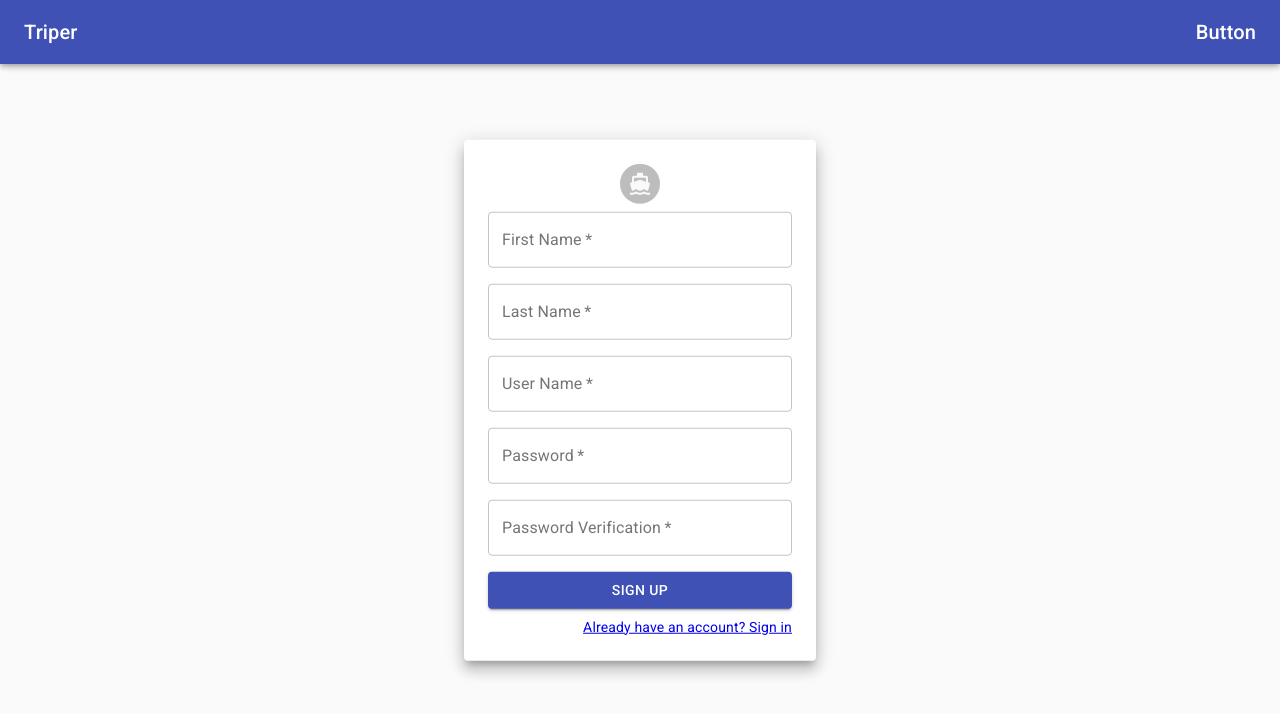
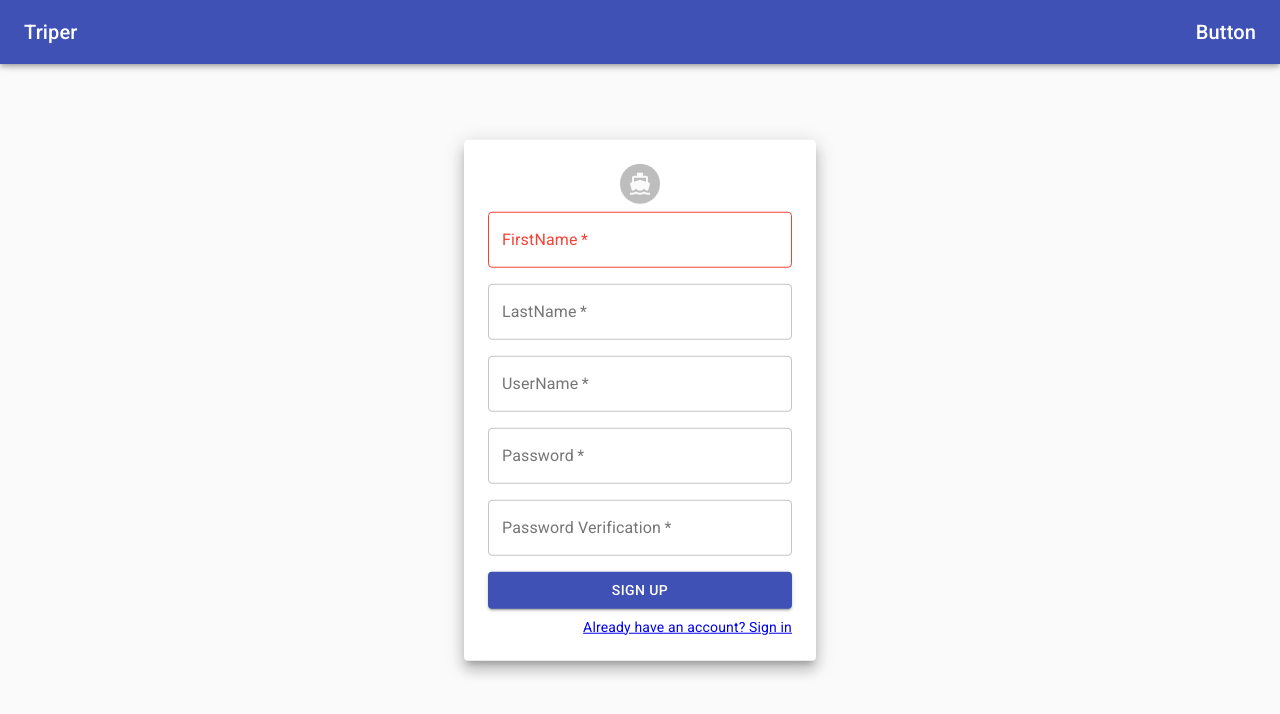
Before and after one commit to YevgenyBen/Project-Three-Client, a React (Create React App) app: page /SignUp in a window 1280 px wide. Shown: the top 714 px of the page. Built offline with nearby package versions, Linux system fonts and the light colour scheme.

Commit message:
work on signup redux

```diff
--- a/src/App.css
+++ b/src/App.css
@@ -1,4 +1,4 @@
-.App {
+/* .App {
   text-align: center;
 }
 
@@ -35,4 +35,7 @@
   to {
     transform: rotate(360deg);
   }
+} */
+body {
+  background-image: url("./beachBG.jpg");
 }
--- /dev/null
+++ b/src/actions/UserActions.js
@@ -0,0 +1,32 @@
+export const UserActions = {
+  TYPE: val => {
+    return {
+      type: "TYPE",
+      payload: val
+    };
+  },
+  FirstName: val => {
+    return {
+      type: "FirstName",
+      payload: val
+    };
+  },
+  LastName: val => {
+    return {
+      type: "LastName",
+      payload: val
+    };
+  },
+  UserName: val => {
+    return {
+      type: "UserName",
+      payload: val
+    };
+  },
+  PASSWORDFIELD: val => {
+    return {
+      type: "PASSWORDFIELD",
+      payload: val
+    };
+  }
+};
--- /dev/null
+++ b/src/components/CostumTextField.js
@@ -0,0 +1,33 @@
+import React, { useState } from "react";
+import TextField from "@material-ui/core/TextField";
+import { useDispatch } from "react-redux";
+import { UserActions } from "../actions/UserActions";
+
+function CostumTextField(props) {
+  const dispatch = useDispatch();
+
+  const [firstName, setFirstName] = useState("");
+  const [lastName, setLastName] = useState("");
+  const [userName, setUserName] = useState("");
+  const [password, setPassword] = useState("");
+
+  const handleChange = event => {
+    console.log(event.target.value);
+    dispatch(UserActions[event.target.name](event.target.value));
+  };
+  return (
+    <TextField
+      onChange={handleChange}
+      variant="outlined"
+      required
+      fullWidth
+      error={props.error ? props.error : props.error}
+      id={props.id}
+      label={props.id}
+      name={props.id}
+      autoComplete={props.id}
+    />
+  );
+}
+
+export default CostumTextField;
--- a/src/components/Signup.js
+++ b/src/components/Signup.js
@@ -1,4 +1,4 @@
-import React, { useState } from "react";
+import React, { useState, useEffect } from "react";
 import "typeface-roboto";
 import Paper from "@material-ui/core/Paper";
 import Button from "@material-ui/core/Button";
@@ -12,6 +12,8 @@ import Box from "@material-ui/core/Box";
 import { makeStyles } from "@material-ui/core/styles";
 import Container from "@material-ui/core/Container";
 import axios from "axios";
+import CostumTextField from "./CostumTextField";
+import { useSelector } from "react-redux";
 
 const useStyles = makeStyles({
   root: {
@@ -36,41 +38,52 @@ const useStyles = makeStyles({
   }
 });
 
-function Login() {
+function Signup() {
   const [firstName, setFirstName] = useState("");
   const [lastName, setLastName] = useState("");
   const [userName, setUserName] = useState("");
   const [password, setPassword] = useState("");
-
-  const handleChange = event => {
-    switch (event.target.name) {
-      case "First Name": {
-        setFirstName(event.target.value);
-      }
-      case "Last Name": {
-        setLastName(event.target.value);
-      }
-      case "User Name": {
-        setUserName(event.target.value);
-      }
-      case "password": {
-        setPassword(event.target.value);
-      }
-    }
+  const [oUser, setoUser] = useState({});
+  var oUserT = {
+    first_name: "",
+    last_name: "",
+    user_name: "",
+    password: ""
   };
 
+  oUserT.first_name = useSelector(state => state.userReducer.firstName);
+  oUserT.last_name = useSelector(state => state.userReducer.lastName);
+  oUserT.user_name = useSelector(state => state.userReducer.userName);
+  oUserT.password = useSelector(state => state.userReducer.password);
+  console.log(oUserT);
+  //   useEffect(() => {
+  //     setoUser(oUserT);
+  //   }, [oUserT]);
+
+  //   setoUser(oUserT);
+
+  //   setFirstName(oUser.first_name);
+  //   setLastName(oUser.last_name);
+  //   setUserName(oUser.user_name);
+  //   setPassword(oUser.password);
+
   const sendRegistration = () => {
-    let oUser = {
-      first_name: firstName,
-      last_name: lastName,
-      user_name: userName,
-      password: password
-    };
+    // let oUser = {
+    //   first_name: firstName,
+    //   last_name: lastName,
+    //   user_name: userName,
+    //   password: password
+    // };
     console.log(oUser);
-    axios.post(`http://localhost:4001/login/signup`, { oUser }).then(res => {
-      console.log(res);
-      console.log(res.data);
-    });
+    axios
+      .post(`http://localhost:4001/login/signup`, { oUser })
+      .then(res => {
+        console.log(res);
+        console.log(res.data);
+      })
+      .catch(function(error) {
+        console.log(error);
+      });
   };
 
   const classes = useStyles();
@@ -90,62 +103,19 @@ function Login() {
               <form className={classes.form} noValidate>
                 <Grid container spacing={2}>
                   <Grid item xs={12}>
-                    <TextField
-                      onChange={handleChange}
-                      variant="outlined"
-                      required
-                      fullWidth
-                      id="First Name"
-                      label="First Name"
-                      name="First Name"
-                      autoComplete="First Name"
-                    />
+                    <CostumTextField error={true} id={"FirstName"} />
                   </Grid>
                   <Grid item xs={12}>
-                    <TextField
-                      variant="outlined"
-                      required
-                      fullWidth
-                      id="Last Name"
-                      label="Last Name"
-                      name="Last Name"
-                      autoComplete="Last Name"
-                    />
+                    <CostumTextField id={"LastName"} />
                   </Grid>
                   <Grid item xs={12}>
-                    <TextField
-                      variant="outlined"
-                      required
-                      fullWidth
-                      id="User Name"
-                      label="User Name"
-                      name="User Name"
-                      autoComplete="User Name"
-                    />
+                    <CostumTextField id={"UserName"} />
                   </Grid>
                   <Grid item xs={12}>
-                    <TextField
-                      variant="outlined"
-                      required
-                      fullWidth
-                      name="password"
-                      label="Password"
-                      type="password"
-                      id="password"
-                      autoComplete="current-password"
-                    />
+                    <CostumTextField id={"Password"} />
                   </Grid>
                   <Grid item xs={12}>
-                    <TextField
-                      variant="outlined"
-                      required
-                      fullWidth
-                      name="password"
-                      label="Password Verification"
-                      type="password"
-                      id="password"
-                      autoComplete="current-password"
-                    />
+                    <CostumTextField id={"Password Verification"} />
                   </Grid>
                 </Grid>
                 <Box mt={2}>
@@ -176,4 +146,4 @@ function Login() {
   );
 }
 
-export default Login;
+export default Signup;
--- a/src/reducers/index.js
+++ b/src/reducers/index.js
@@ -1,7 +1,8 @@
 import { combineReducers } from "redux";
+import userReducer from "./userReducer";
 
 const rootReducer = combineReducers({
-  //insert reducers
+  userReducer
 });
 
 export default rootReducer;
--- /dev/null
+++ b/src/reducers/userReducer.js
@@ -0,0 +1,34 @@
+const initialState = {
+  firstName: "",
+  lastName: "",
+  userName: "",
+  password: ""
+};
+
+const userReducer = (state = initialState, action) => {
+  switch (action.type) {
+    case "FirstName":
+      return {
+        ...state,
+        firstName: action.payload
+      };
+    case "LastName":
+      return {
+        ...state,
+        lastName: action.payload
+      };
+    case "UserName":
+      return {
+        ...state,
+        userName: action.payload
+      };
+    case "Password":
+      return {
+        ...state,
+        password: action.payload
+      };
+    default:
+      return state;
+  }
+};
+export default userReducer;
```
Also changed, not shown: src/actions/index.js (deleted, +0 -8 lines), src/beachBG.jpg (added).
